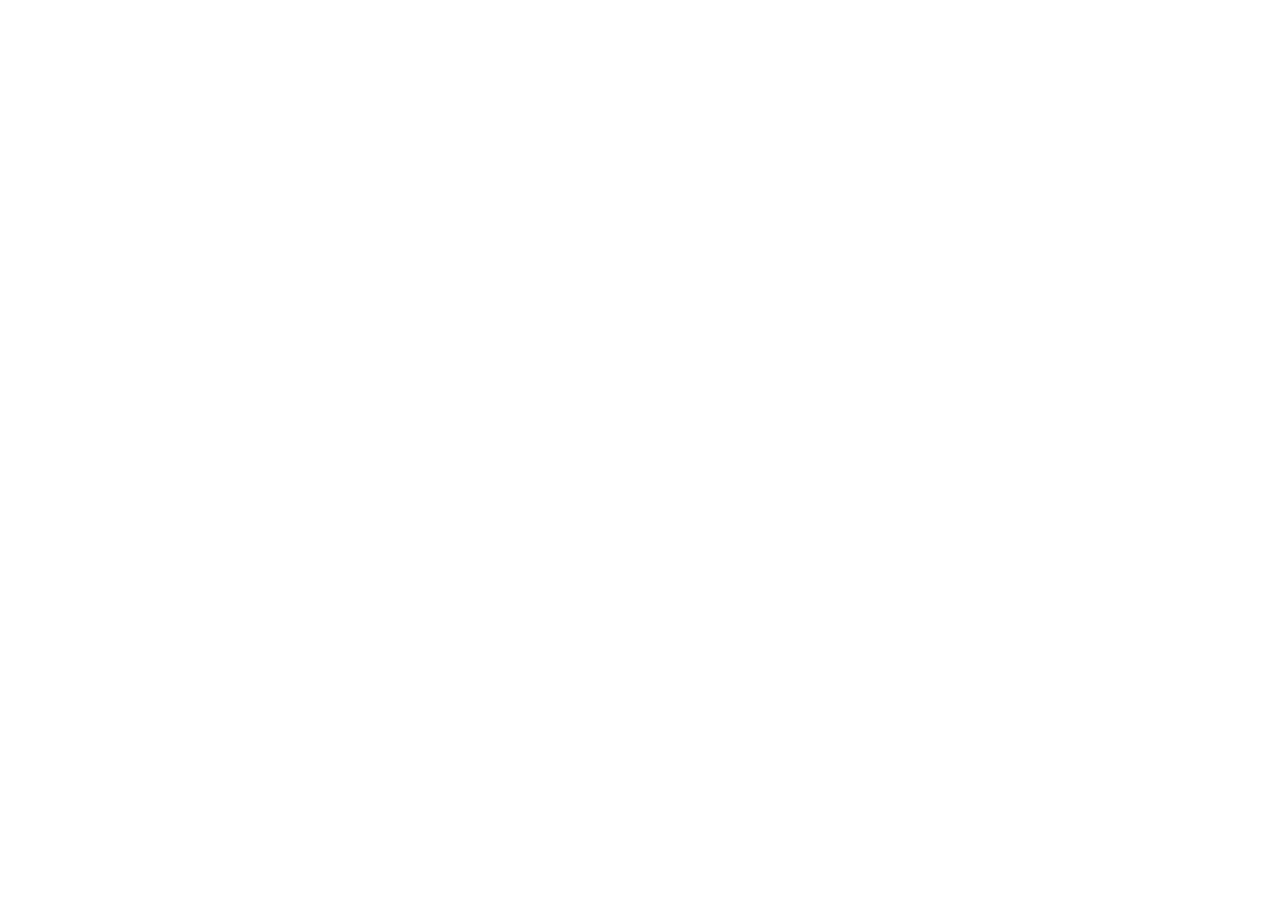
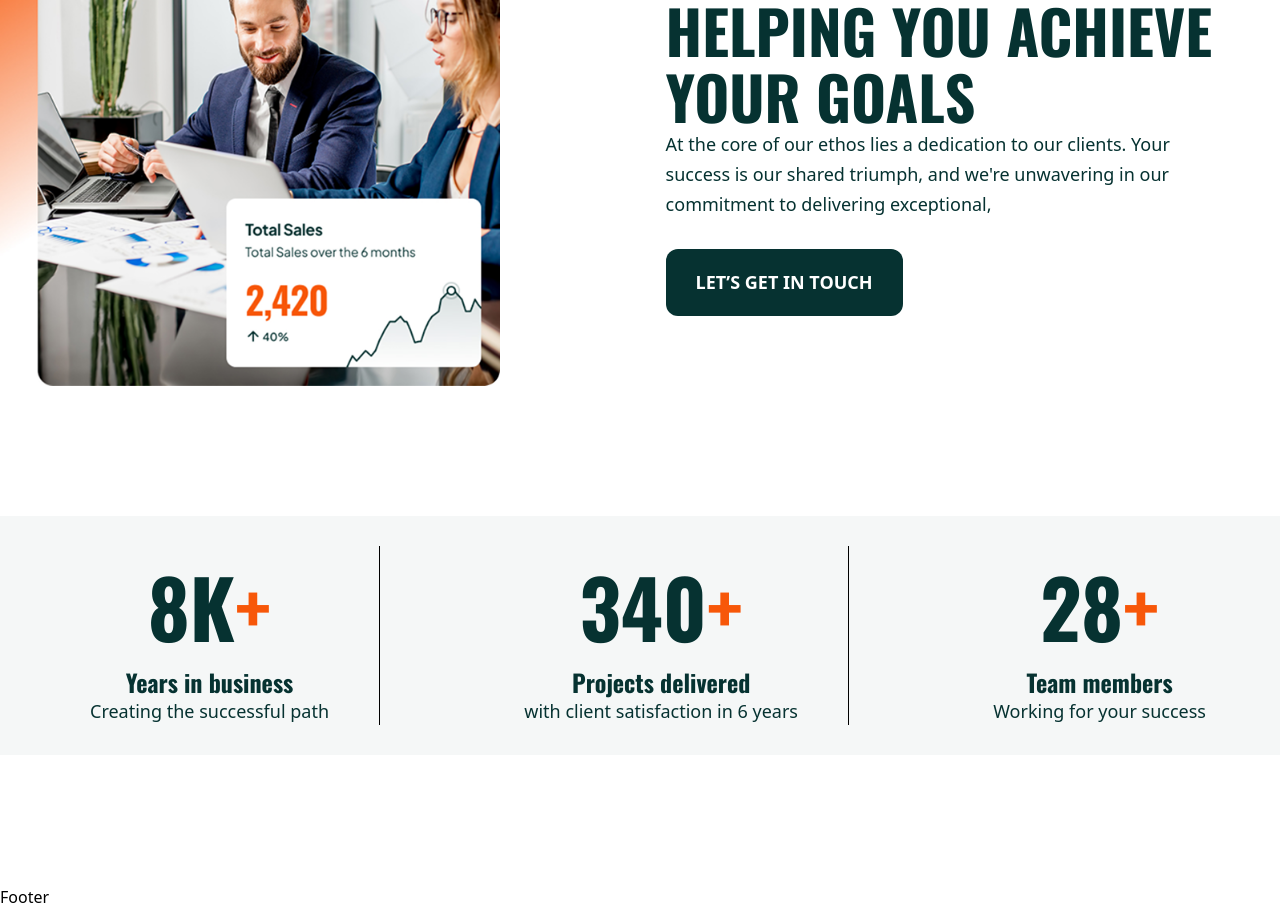
Before and after one commit to mdjaberdev/prozen-Next-Js, a Next.js app: page / in a window 1280 px wide. Shown: the part 2100-3009 px from the top of the page. Before the commit the page ends 1962 px from the top, so only its background shows below. Built offline with nearby package versions, Linux system fonts and the light colour scheme.

Commit message:
feat: about part complete

```diff
--- /dev/null
+++ b/app/layouts/About.jsx
@@ -0,0 +1,84 @@
+"use client";
+import React from "react";
+import Container from "../[components]/Container";
+import Flex from "../[components]/Flex";
+import Image from "next/image";
+import Button from "../[components]/Button";
+import CountUp from "react-countup";
+
+const About = () => {
+  return (
+    <div>
+      <Container>
+        <Flex className={"justify-between  pb-32.5"}>
+          <div className="w-[48%]">
+            <Image
+              src={"/about.png"}
+              alt="/about.png"
+              width={500}
+              height={900}
+            />
+          </div>
+          <div className="w-[48%]">
+            <h4 className="text-[#F75709] text-base font-bold font-Oswald uppercase">
+              About company
+            </h4>
+            <h3 className="text-[#063231] text-[60px] uppercase font-bold font-Oswald w-150  leading-16.5">
+              We committed to helping you achieve your goals
+            </h3>
+            <p className="text-[#063231] text-[18px] w-lg leading-7.5">
+              At the core of our ethos lies a dedication to our clients. Your
+              success is our shared triumph, and we're unwavering in our
+              commitment to delivering exceptional,
+            </p>
+            <Button
+              className={"!bg-[#063231] text-white inline-block mt-7.5"}
+              btnTxt={"Let’s Get in Touch"}
+            />
+          </div>
+        </Flex>
+        {/* Counter Part  */}
+        <div className="w-324 bg-[#F5F7F7] py-7.5 px-22.5 mb-32.5 flex items-center justify-between">
+          <div className="text-center border-r pr-12.5">
+            <h3 className="text-[#063231] text-[80px] font-bold font-Oswald">
+              <CountUp end={8} duration={5} useEasing={false} />K
+              <span className="text-[#F75709]">+</span>
+            </h3>
+            <h4 className="text-2xl text-[#063231] font-bold font-Oswald">
+              Years in business
+            </h4>
+            <p className="text-[18px] text-[#063231]">
+              Creating the successful path
+            </p>
+          </div>
+          <div className="text-center  border-r pr-12.5">
+            <h3 className="text-[#063231] text-[80px] font-bold font-Oswald">
+              <CountUp end={340} duration={5} useEasing={false} />
+              <span className="text-[#F75709]">+</span>
+            </h3>
+            <h4 className="text-2xl text-[#063231] font-bold font-Oswald">
+              Projects delivered
+            </h4>
+            <p className="text-[18px] text-[#063231]">
+              with client satisfaction in 6 years
+            </p>
+          </div>
+          <div className="text-center ">
+            <h3 className="text-[#063231] text-[80px] font-bold font-Oswald">
+              <CountUp end={28} duration={5} useEasing={false} />
+              <span className="text-[#F75709]">+</span>
+            </h3>
+            <h4 className="text-2xl text-[#063231] font-bold font-Oswald">
+              Team members
+            </h4>
+            <p className="text-[18px] text-[#063231]">
+              Working for your success
+            </p>
+          </div>
+        </div>
+      </Container>
+    </div>
+  );
+};
+
+export default About;
--- a/app/page.jsx
+++ b/app/page.jsx
@@ -1,3 +1,4 @@
+import About from "./layouts/About";
 import Banner from "./layouts/Banner";
 import Service from "./layouts/Service";
 
@@ -7,6 +8,7 @@
     <div>
       <Banner/>
       <Service/>
+      <About/>
     </div>
   );
 }
```
Also changed, not shown: public/about.png (added).
